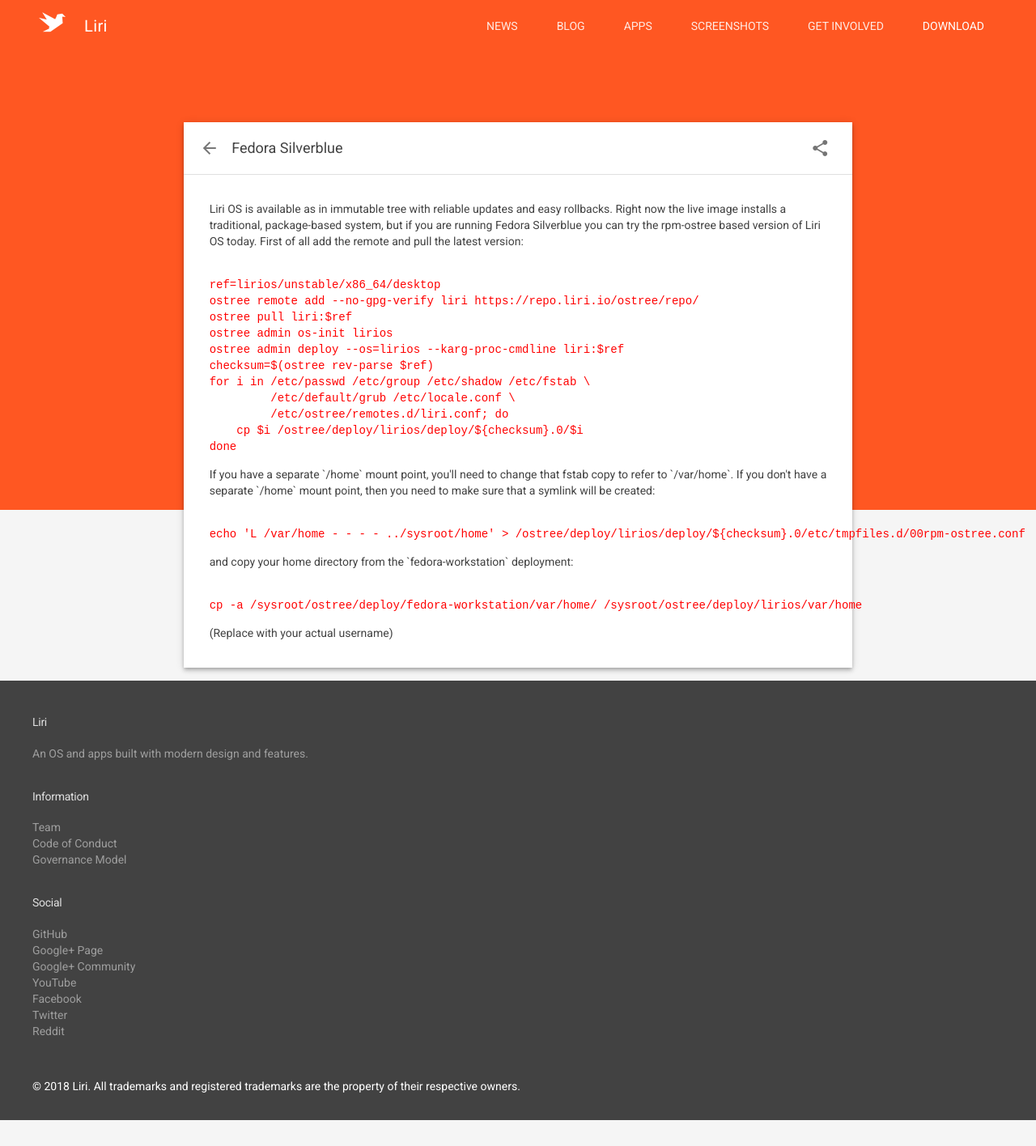
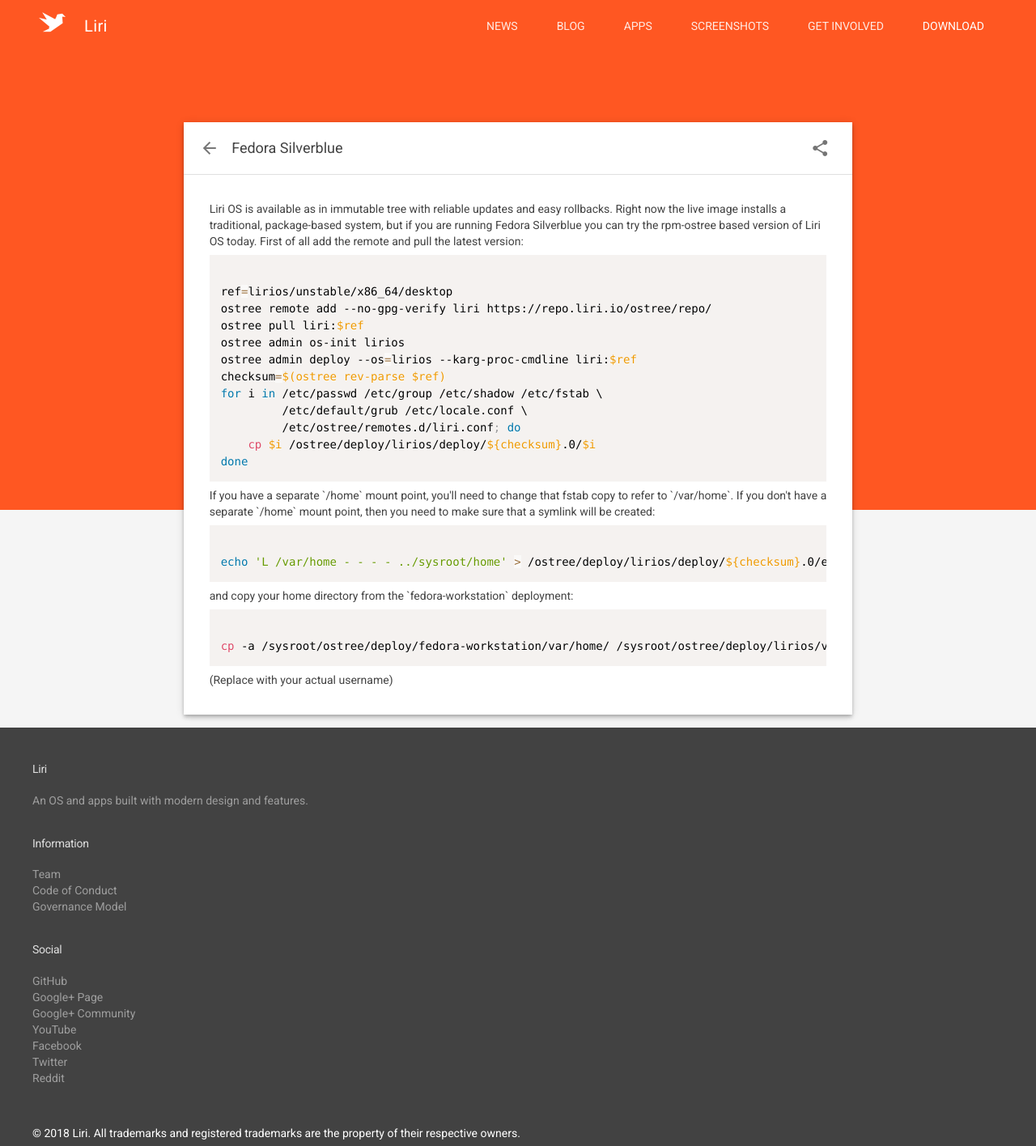
Before and after one commit to lirios/lirios.github.io, a Jekyll site: the page built from download/silverblue.html, in a window 1280 px wide. Shown: the whole page at 81% size. Built offline with Jekyll 4.4.1, drawn with Linux system fonts in a browser that asks for light colours; nearby versions of some CDN libraries; some web fonts are replaced; library files that are not in the unit come from our copies.

Commit message:
Add Prism CSS

```diff
--- a/download/index.html
+++ b/download/index.html
@@ -9,7 +9,6 @@
 <link type="text/css" rel="stylesheet" href="{{ site.baseurl }}/css/prism.css" media="screen,projection">
 <script data-default-language="markup" src="{{ site.baseurl }}/js/prism.js"></script>
 <link type="text/css" rel="stylesheet" href="{{ site.baseurl }}/css/download-styling.css">
-
 
 <p>
   You can try <code>Liri OS</code> with the live image and eventually install it from there, or
--- a/download/silverblue.html
+++ b/download/silverblue.html
@@ -5,6 +5,9 @@
 theme: deep_orange-light_blue
 navitem: nav-download
 ---
+
+<link type="text/css" rel="stylesheet" href="{{ site.baseurl }}/css/prism.css" media="screen,projection">
+<script data-default-language="markup" src="{{ site.baseurl }}/js/prism.js"></script>
 
 Liri OS is available as in immutable tree with reliable updates
 and easy rollbacks.
```
